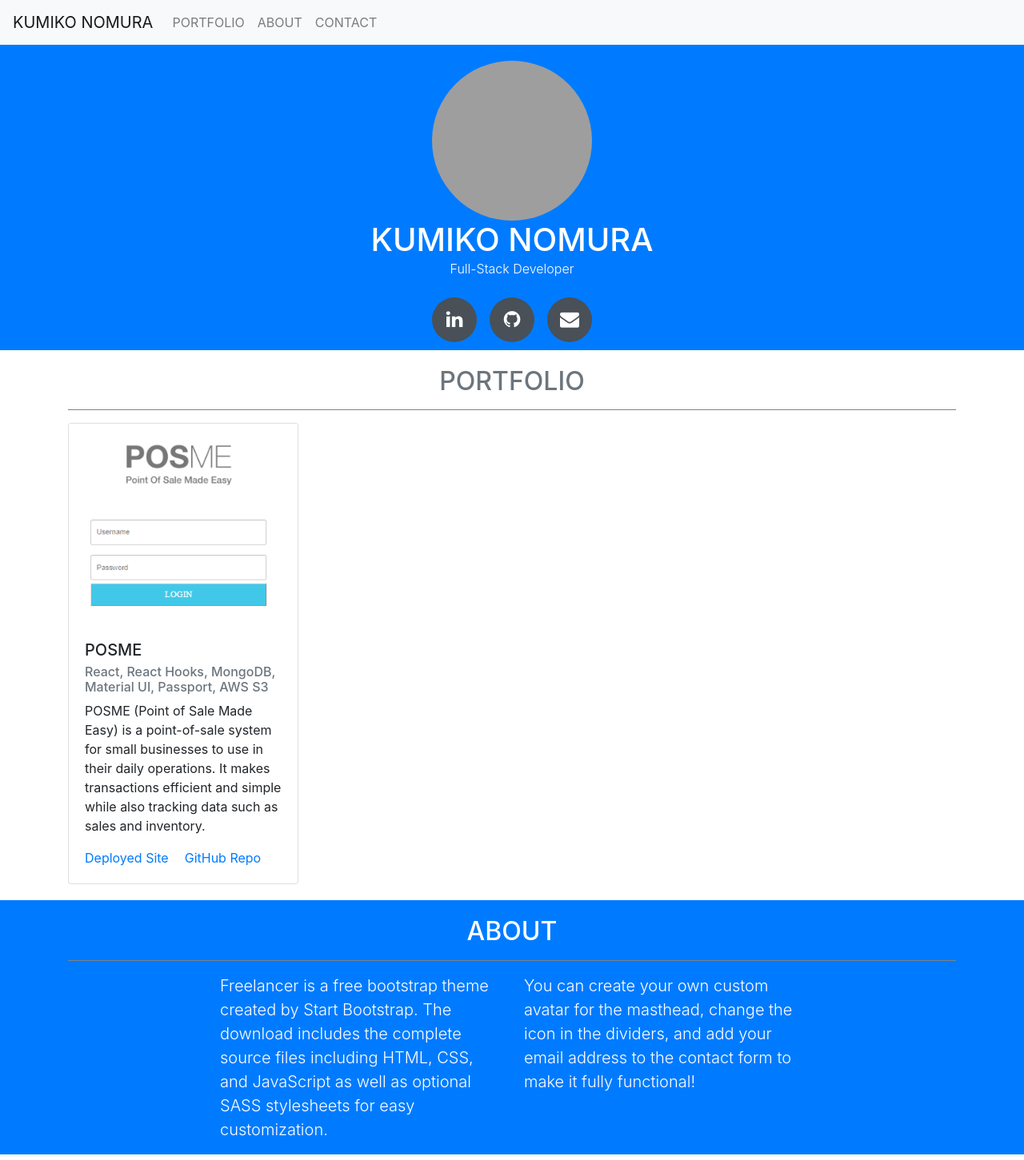
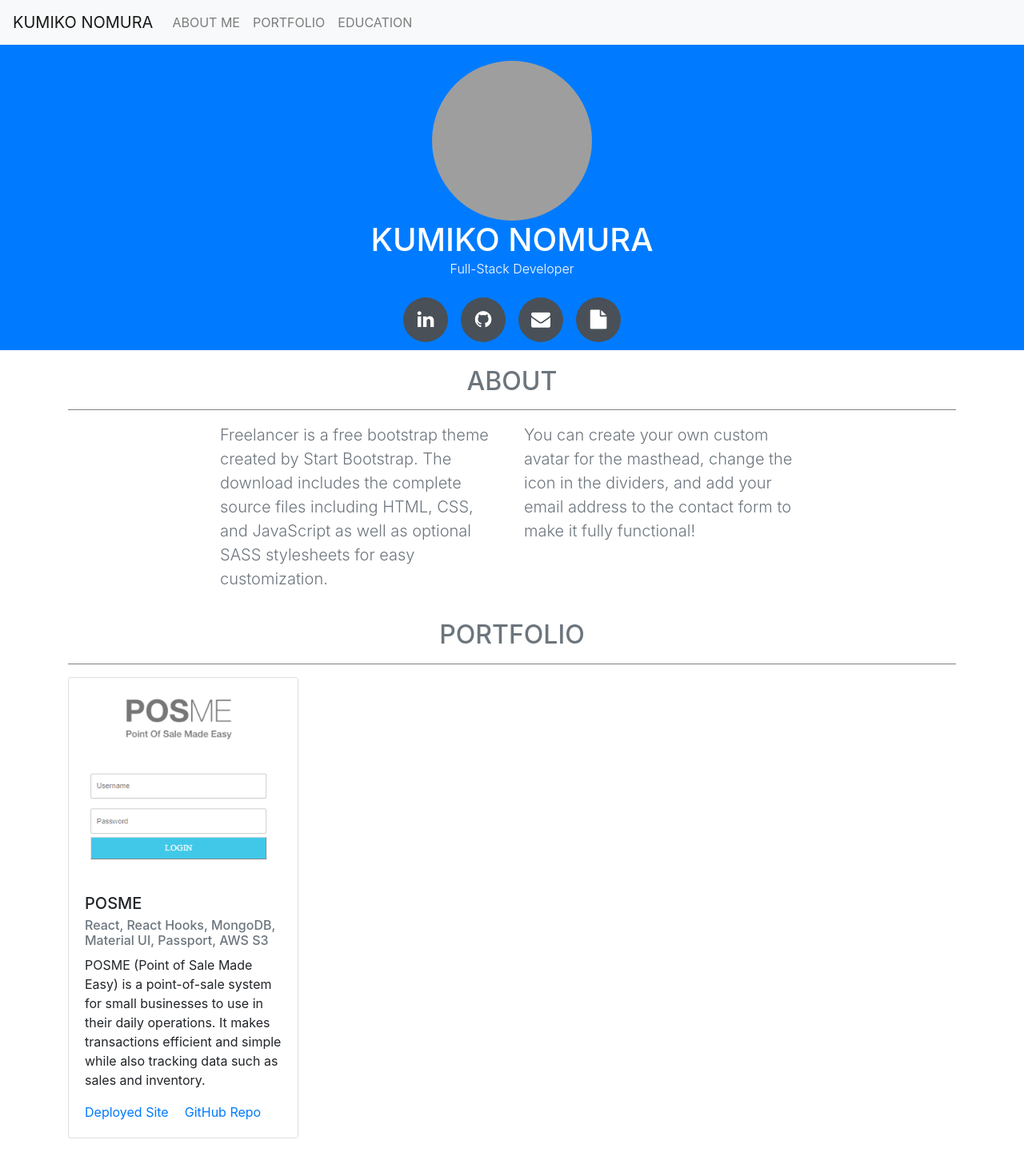
Before and after one commit to kumikonomura/test, a React (Create React App) app in the folder client/: page / in a window 1280 px wide. Shown: the top 1451 px of the page at 80% size. Built offline with nearby package versions, Linux system fonts and the light colour scheme; grey boxes are pictures that could not be loaded.

Commit message:
made education page

```diff
--- a/client/src/App.js
+++ b/client/src/App.js
@@ -1,18 +1,18 @@
 import React, { Component } from "react";
 import Home from "./pages/Home";
-import About from './pages/About'
-import Portfolio from './pages/Portfolio'
-import Footer from './components/Footer'
-import Contact from './pages/Contact'
+import About from "./pages/About";
+import Portfolio from "./pages/Portfolio";
+import Education from "./pages/Education";
+import Footer from "./components/Footer";
 
 class App extends Component {
   render() {
     return (
       <>
         <Home />
+        <About />
         <Portfolio />
-        <About />
-        {/* <Contact /> */}
+        <Education />
         <Footer />
       </>
     );
--- a/client/src/components/MastHead/MastHead.js
+++ b/client/src/components/MastHead/MastHead.js
@@ -32,9 +32,9 @@ const MastHead = _ => {
             <a href="mailto:knomurap@gmail.com">
               <i className="fa fa-envelope" />
             </a>
-            {/* <a href="#">
-              <i class="fab fa-facebook-f" />
-            </a> */}
+            <a href="resume">
+              <i className="fa fa-file" />
+            </a>
           </div>
         </div>
       </header>
--- a/client/src/components/NavBar/NavBar.js
+++ b/client/src/components/NavBar/NavBar.js
@@ -11,9 +11,9 @@ const NavBar = _ => {
         <Navbar.Toggle aria-controls="basic-navbar-nav" />
         <Navbar.Collapse id="basic-navbar-nav">
           <Nav className="mr-auto">
+          <Nav.Link href="#about">ABOUT ME</Nav.Link>
             <Nav.Link href="#portfolio">PORTFOLIO</Nav.Link>
-            <Nav.Link href="#about">ABOUT</Nav.Link>
-            <Nav.Link href="#contact">CONTACT</Nav.Link>
+            <Nav.Link href="#education">EDUCATION</Nav.Link>
           </Nav>
         </Navbar.Collapse>
       </Navbar>
--- a/client/src/pages/About/About.js
+++ b/client/src/pages/About/About.js
@@ -4,9 +4,9 @@ import "./About.css";
 const About = _ => {
   return (
     <>
-      <section class="page-section bg-primary text-white mb-0" id="about">
+      <section class="page-section bg-white text-secondary mb-0" id="about">
         <div class="container">
-          <h2 class="page-section-heading text-center text-uppercase text-white">
+          <h2 class="page-section-heading text-center text-uppercase text-secondary">
             About
           </h2>
 
--- a/client/src/pages/Contact/Contact.js
+++ /dev/null
@@ -1,9 +0,0 @@
-import React from 'react'
-
-const Contact = _ => {
-    return (
-        <h1>CONTACT</h1>
-    )
-}
-
-export default Contact
--- a/client/src/pages/Contact/index.js
+++ /dev/null
@@ -1 +0,0 @@
-export { default } from "./Contact.js";
--- /dev/null
+++ b/client/src/pages/Education/Education.js
@@ -0,0 +1,7 @@
+import React from "react";
+
+const Education = _ => {
+  return <h1>EDUCATION</h1>;
+};
+
+export default Education;
--- /dev/null
+++ b/client/src/pages/Education/index.js
@@ -0,0 +1 @@
+export { default } from "./Education.js";
--- a/client/src/pages/Portfolio/Portfolio.js
+++ b/client/src/pages/Portfolio/Portfolio.js
@@ -1,7 +1,7 @@
 import React from "react";
 import Card from "react-bootstrap/Card";
 import "./Portfolio.css";
-import Posme from '../../images/posme.png'
+import Posme from "../../images/posme.png";
 
 const Portfolio = _ => {
   return (
```
Also changed, not shown: client/src/pages/Education/Education.css (added).
